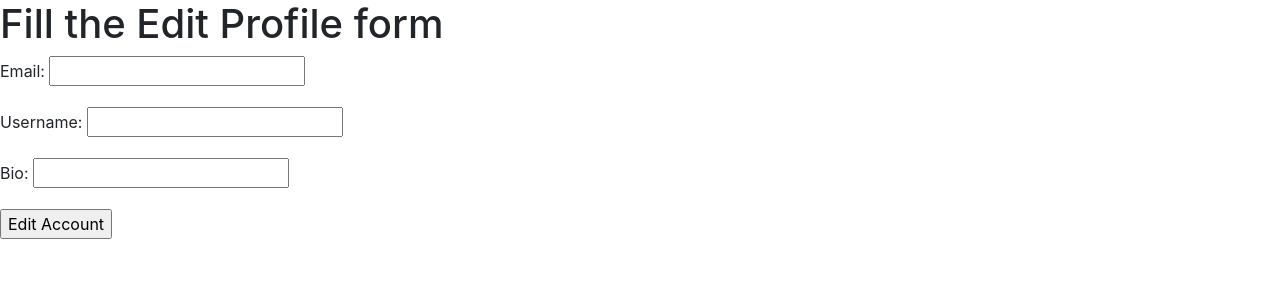
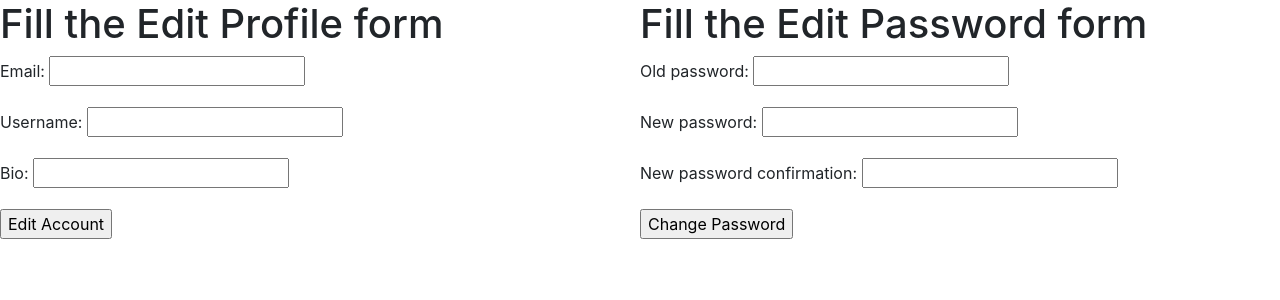
Before and after one commit to raphovitch/Hive, a Django app: template hive/first_app/templates/profile_edit.html in a window 1280 px wide; the page is wider, and only the part inside the window is pictured. Shown: the part 86-386 px from the top of that part. Run offline with Django 3.2, Linux system fonts and the light colour scheme; the template is opened without the code that fills it: values that come from a table or form of the project are taken from there, others are empty; parts of the project's set-up code (start-up, migrations or seed data) failed here and were passed over; some libraries are stand-ins or nearby versions.

Commit message:
Edit page done.

```diff
--- a/hive/first_app/forms.py
+++ b/hive/first_app/forms.py
@@ -13,3 +13,19 @@ class ProfileEditForm(forms.Form):
 	def clean(self):
 		clean_data = super().clean()
 		return clean_data
+
+
+
+class PasswordEditForm(forms.Form):
+	old_password = forms.CharField(widget= forms.PasswordInput())
+	new_password = forms.CharField(widget= forms.PasswordInput())
+	new_password_confirmation = forms.CharField(widget= forms.PasswordInput())
+
+	def clean(self):
+		clean_data = super().clean()
+		new_pass = clean_data['new_password']
+		new_pass_conf = clean_data['new_password_confirmation']
+		if new_pass != new_pass_conf:
+			raise forms.ValidationError('Make sure new passwords matchs.')
+
+		return clean_data
--- a/hive/first_app/templates/profile_edit.html
+++ b/hive/first_app/templates/profile_edit.html
@@ -2,15 +2,36 @@
 {% block title %}Profile Edit Page{% endblock %}
 
 {% block content %}
+	<div class='edit_forms'>
+		<div class='single_edit_form'>
+			<h1>Fill the Edit Profile form</h1>
+			<form enctype="multipart/form-data" method='POST'>
+				{% if form_error %}
+					<div class='form_username_exists'>
+						<p>Sorry this username is already existing</p>
+					</div>
+				{% endif %}
+				{% csrf_token %}
+				{{ edit_form.as_p }}
+				<input type="submit" name='edit_profile' value='Edit Account'>
 
-	<h1>Fill the Edit Profile form</h1>
-	<form enctype="multipart/form-data" method='POST'>
-		{% csrf_token %}
-		{{ edit_form.as_p }}
-		<input type="submit" value='Edit Account'>
+			</form>
+		</div>
+		<div class='single_edit_form'>
+			<h1>Fill the Edit Password form</h1>
+			<form enctype="multipart/form-data" method='POST'>
+				{% if password_error %}
+					<div class='form_username_exists'>
+						<p>Sorry, The old password is not corresponding Biatchhhh</p>
+					</div>
+				{% endif %}
+				{% csrf_token %}
+				{{ password_form.as_p }}
+				<input type="submit" name='change_pass' value='Change Password'>
 
-	</form>
-
+			</form>
+		</div>
+	</div>
 
 
 {% endblock %}
--- a/hive/hive/static/css/styles.css
+++ b/hive/hive/static/css/styles.css
@@ -59,3 +59,24 @@
 	left: 1000px;
 	top: 5px;
 }
+
+/* For the message of error in the edit profile page for a username that is already existing. */
+.form_username_exists p {
+	display: table-cell;
+	border-style: solid;
+	border-color: red;
+	border-width: 3px;
+	padding: 5px;
+}
+
+.single_edit_form {
+    float: left;
+    width: 50%;
+}
+
+/* Clear floats after the columns */
+.edit_forms:after {
+    content: "";
+    display: table;
+    clear: both;
+}
```
Also changed, not shown: hive/first_app/views.py (+52 -10 lines), 1 other file.
